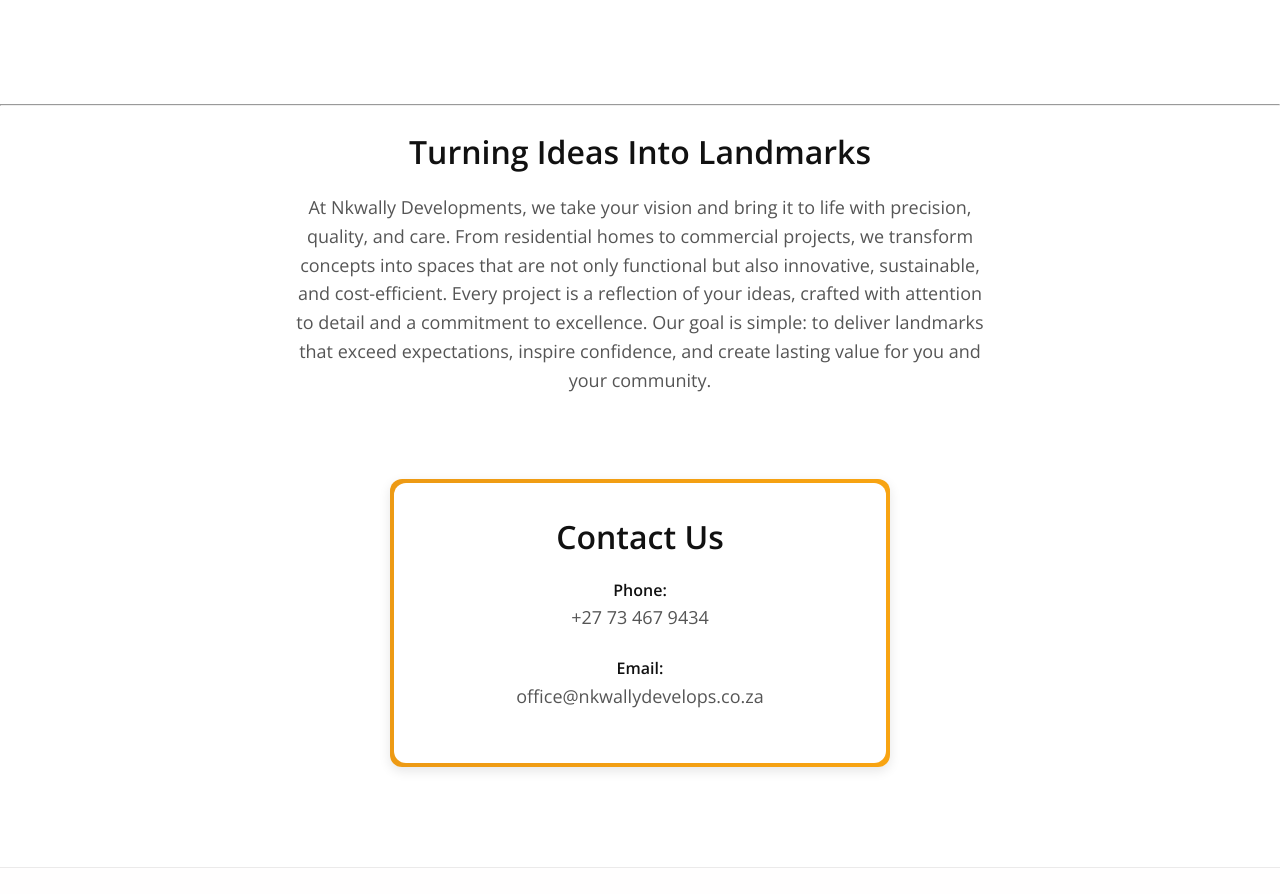
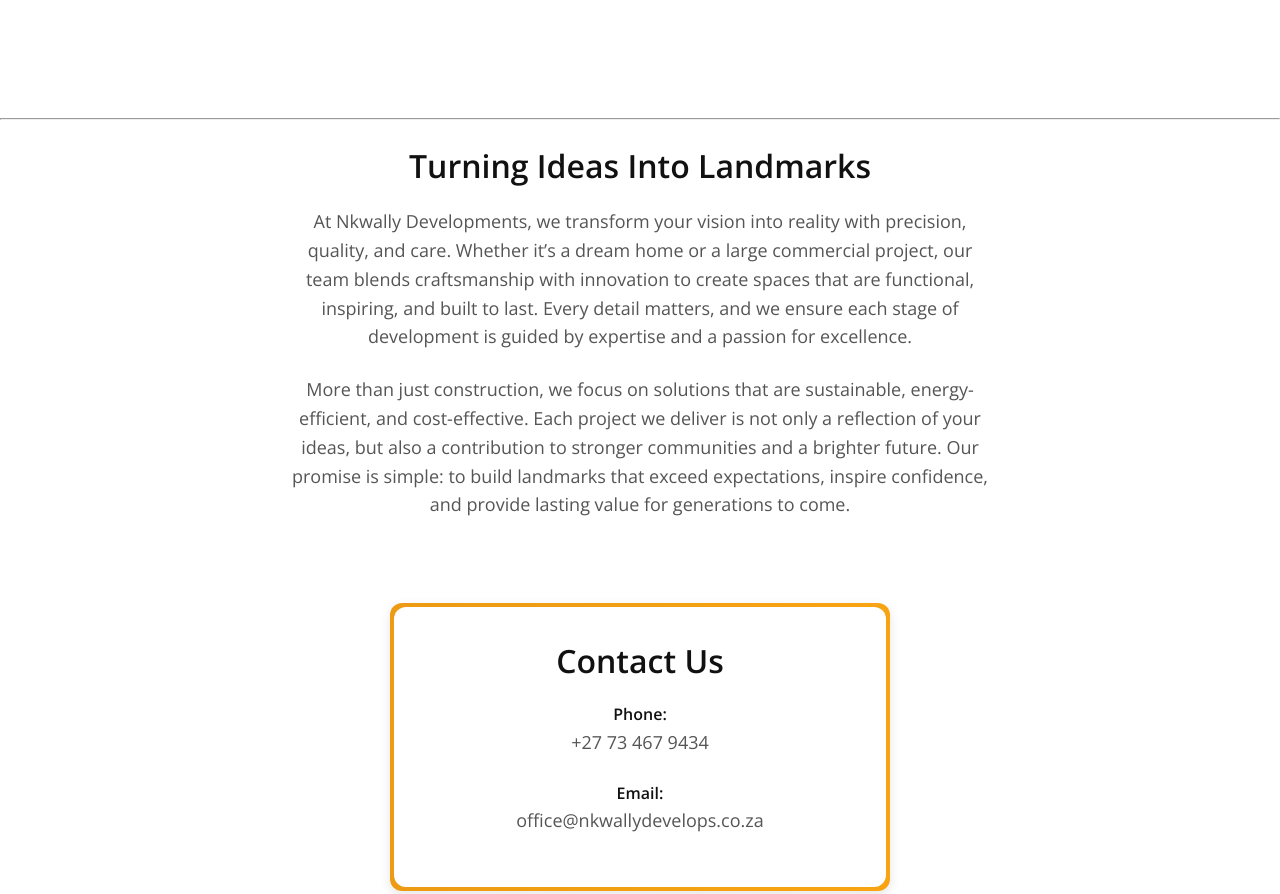
Before and after one commit to MAKHUVELE/NkwallyDevelopments, a plain HTML site: page Nkwally Developmets/Index.html in a window 1280 px wide. Shown: the part 960-1854 px from the top of the page. Drawn offline with nearby package versions, Linux system fonts and the light colour scheme.

Commit message:
Update Index.html

```diff
--- a/Nkwally Developmets/Index.html
+++ b/Nkwally Developmets/Index.html
@@ -27,6 +27,10 @@
         <a href="about.html">About Us</a>
         <a href="services.html">Services</a>
       </nav>
+      <button class="nav-toggle" aria-label="Toggle navigation">
+  ☰
+</button>
+
     </div>
   </header>
 
@@ -44,15 +48,19 @@
 </div>
 
        <div class="hero-right">
-          <!-- decorative image or illustration -->
-          <img src="Assets/pexels-cadis-ioan-2087170528-33041003.jpg" alt="construction site" />
+  <div class="hero-image-box">
+    <img src="Assets/pexels-cadis-ioan-2087170528-33041003.jpg" alt="construction site">
+    </div>
   </div>
 </div>
 
+      </div>
       <!-- geometric accents -->
+
       <div class="accent top-left"></div>
       <div class="accent bottom-right"></div>
     </section>
+
     <!-- Divider -->
 <hr class="section-divider">
 
@@ -60,10 +68,27 @@
 
     <!-- quick preview row -->
    <section class="preview container">
-
+  <h1 class="preview-title heading-gradient">Turning Ideas Into Landmarks</h1>
+  <div class="preview-grid">
     <div class="preview-item">
-        <h1>Turning Ideas Into Landmarks</h1>
-        <p>At Nkwally Developments, we take your vision and bring it to life with precision, quality, and care. From residential homes to commercial projects, we transform concepts into spaces that are not only functional but also innovative, sustainable, and cost-efficient. Every project is a reflection of your ideas, crafted with attention to detail and a commitment to excellence. Our goal is simple: to deliver landmarks that exceed expectations, inspire confidence, and create lasting value for you and your community.</p>
+      <p>
+        At Nkwally Developments, we transform your vision into reality with precision,
+        quality, and care. Whether it’s a dream home or a large commercial project,
+        our team blends craftsmanship with innovation to create spaces that are
+        functional, inspiring, and built to last. Every detail matters, and we ensure
+        each stage of development is guided by expertise and a passion for excellence.
+      </p>
+    </div>
+    <div class="preview-item">
+      <p>
+        More than just construction, we focus on solutions that are sustainable,
+        energy-efficient, and cost-effective. Each project we deliver is not only
+        a reflection of your ideas, but also a contribution to stronger communities
+        and a brighter future. Our promise is simple: to build landmarks that exceed
+        expectations, inspire confidence, and provide lasting value for generations
+        to come.
+      </p>
+    </div>
   </div>
 </section>
 
```
Lines whose indentation alone changed are shown as unchanged.
